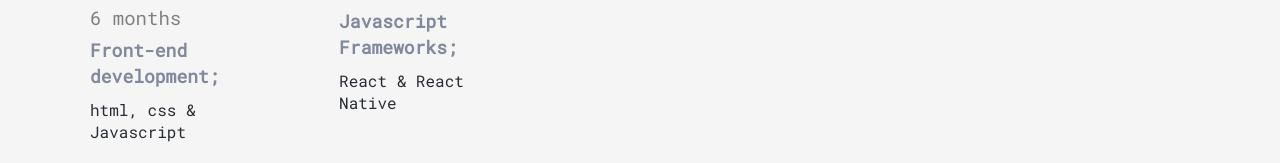
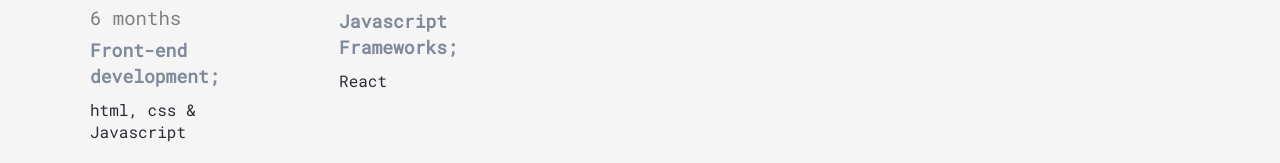
Before and after one commit to Padman83/My-Resume, a plain HTML site: page index.html in a window 1280 px wide. Shown: the part 534-697 px from the top of the page. Drawn offline with Linux system fonts and the light colour scheme.

Commit message:
Deleted some words.

```diff
--- a/index.html
+++ b/index.html
@@ -45,7 +45,7 @@
             <div class="card">
                 <div>
                     <h3>Javascript Frameworks; </h3>
-                    <span>React & React Native</span>
+                    <span>React</span>
                 </div>
             </div>
         </div>
```
